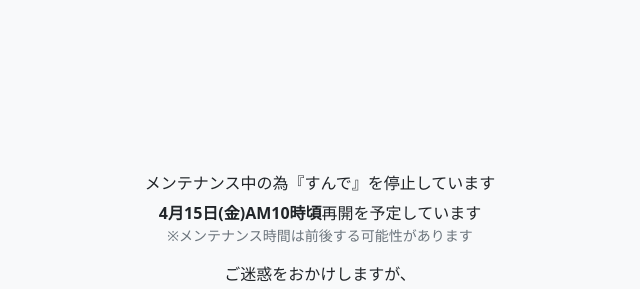
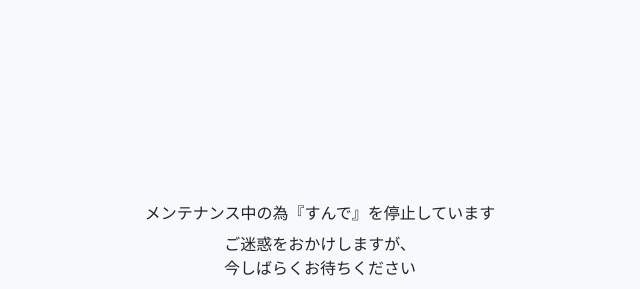
Before and after one commit to masashai/sunde-web-maintenance, a plain HTML site: page index.html in a window 1280 px wide. Shown: the part 50-339 px from the top of the page, without its empty margins (320-960 px from the left). Drawn offline with nearby package versions, Linux system fonts and the light colour scheme.

Commit message:
Update index.html

```diff
--- a/index.html
+++ b/index.html
@@ -10,12 +10,10 @@
   <div class="d-flex align-items-center justify-content-center" style="height:100vh">
     <div class="container text-center">
       <h6>メンテナンス中の為『すんで』を停止しています</h6>
-      <p class="mb-0"><span class="fw-bold">4月15日(金)AM10時頃</span>再開を予定しています</p>
-      <p class="small text-muted">※メンテナンス時間は前後する可能性があります</p>
       <p>
         ご迷惑をおかけしますが、
         <br>
-        今しばらくお待ちくださいたま
+        今しばらくお待ちください
       </p>
       <!-- Referring to image on github. -->
       <img src="https://github.com/masashai/sunde-web-maintenance/blob/main/SUNTA.png?raw=true" alt="すん太" style="width: auto;height:200px;"/>
```
